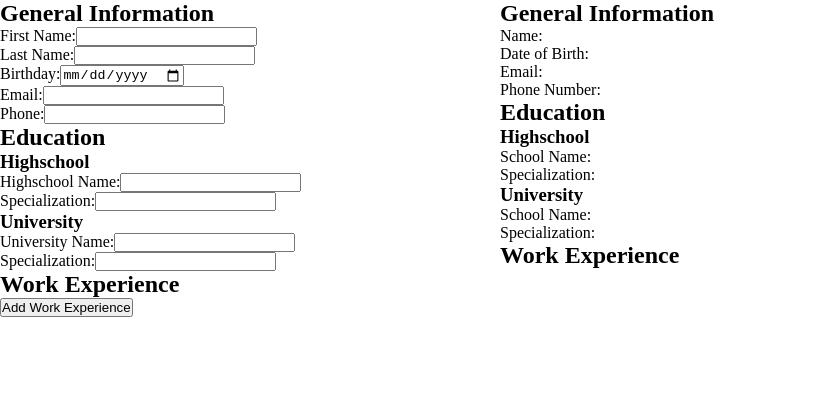
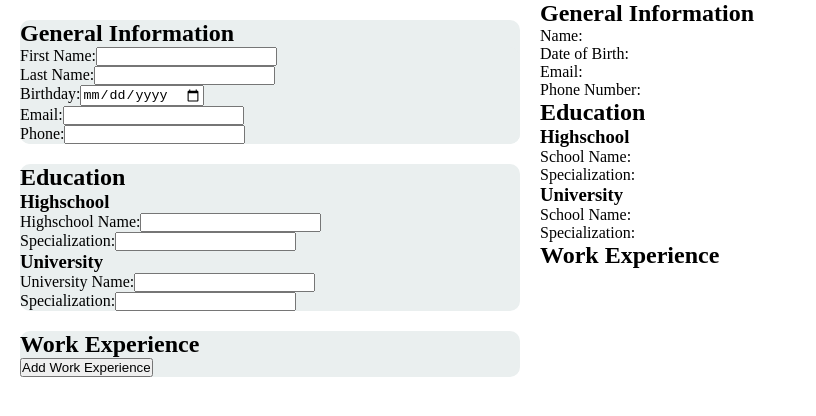
Before and after one commit to Tou1lle/cv-application-top, a React (Vite) app: page / in a window 1280 px wide. Shown: the top 416 px of the page, without its empty margins (0-816 px from the left). Built offline with nearby package versions, Linux system fonts and the light colour scheme.

Commit message:
Organize input sections

```diff
--- a/src/styles/App.css
+++ b/src/styles/App.css
@@ -5,16 +5,33 @@
   padding: 0;
 }
 
+:root {
+  --section-bg: #EAEFEF;
+  --section-heading-bg: #00BBFF;
+}
+
+/* Whole page */
 #root {
   min-height: 100vh;
   display: flex;
 }
 
+/* Left side - inputs */
 .left-side {
   max-width: 500px;
   flex: 1;
+  display: flex;
+  flex-direction: column;
+  padding: 20px;
+  gap: 20px;
 }
 
+.left-side section {
+  background-color: var(--section-bg);
+  border-radius: 10px;
+}
+
+/* Right side - CV */
 .right-side {
   flex: 1;
 }
```
